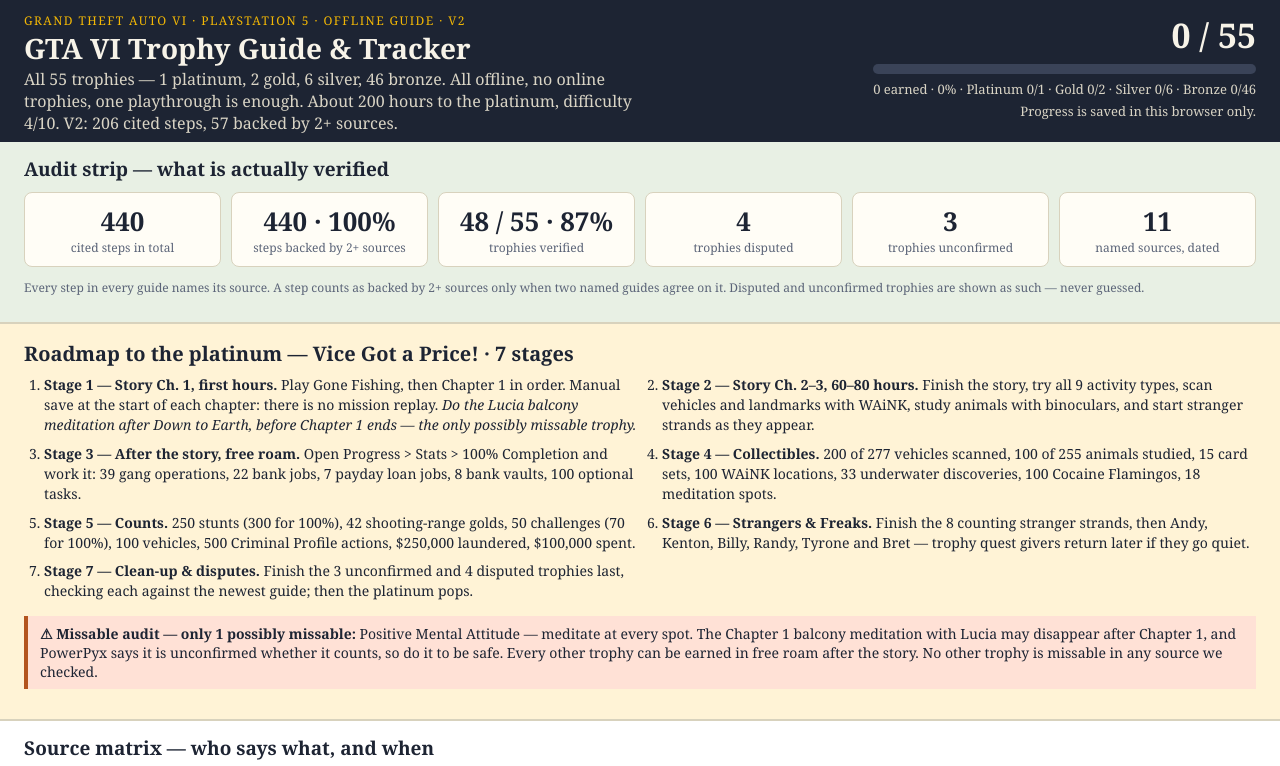
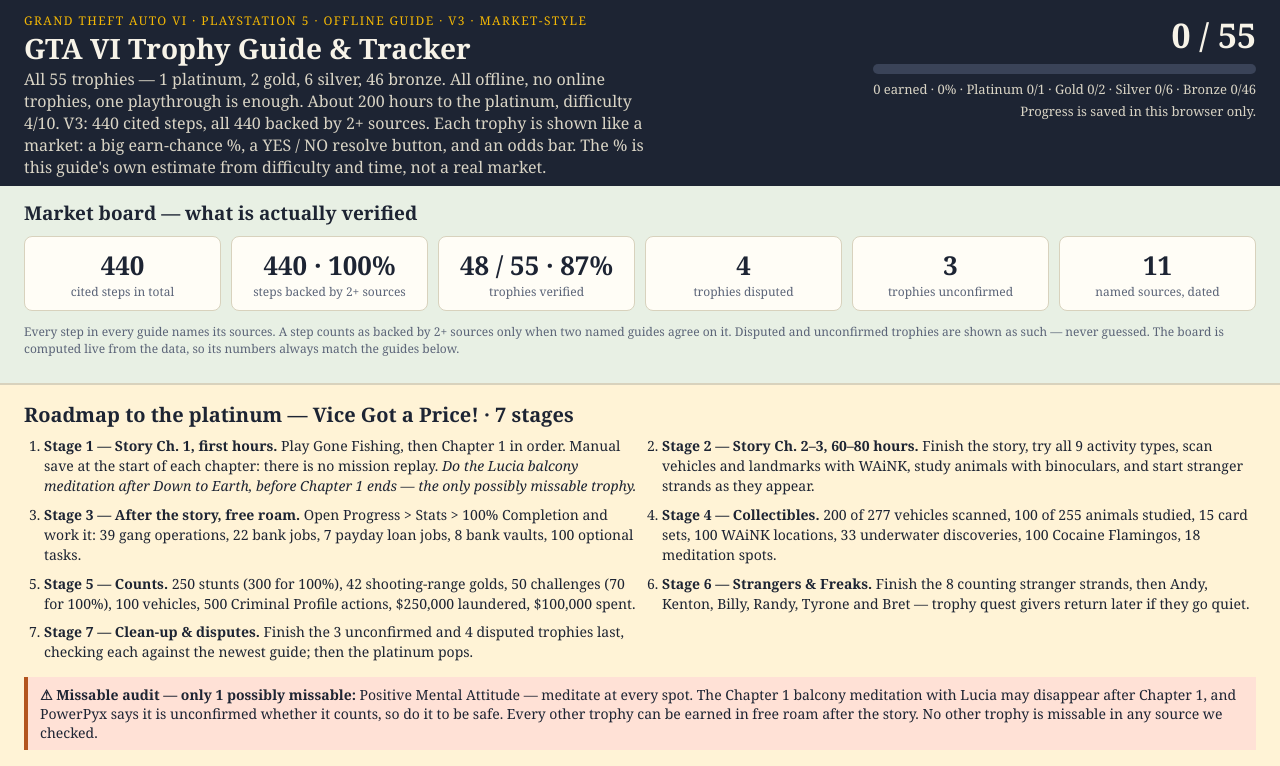
Before and after one commit to KimLyNamHa/gta6-trophy-guide-01-entry, a plain HTML site: page app/index.html in a window 1280 px wide. Shown: the top 766 px of the page. Drawn offline with Linux system fonts and the light colour scheme.

Commit message:
v3: app/index.html

```diff
--- a/app/index.html
+++ b/app/index.html
@@ -3,15 +3,15 @@
 <head>
 <meta charset="utf-8">
 <meta name="viewport" content="width=device-width, initial-scale=1">
-<title>GTA VI Trophy Guide &amp; Tracker — 55 trophies, 206 cited steps</title>
+<title>GTA VI Trophy Guide &amp; Tracker — 55 trophies, 440 cited steps, market-style</title>
 <link rel="stylesheet" href="style.css">
 </head>
 <body>
 <header class="top">
   <div>
-    <p class="kicker">Grand Theft Auto VI · PlayStation 5 · Offline guide · v2</p>
+    <p class="kicker">Grand Theft Auto VI · PlayStation 5 · Offline guide · v3 · Market-style</p>
     <h1>GTA VI Trophy Guide &amp; Tracker</h1>
-    <p class="sub">All 55 trophies — 1 platinum, 2 gold, 6 silver, 46 bronze. All offline, no online trophies, one playthrough is enough. About 200 hours to the platinum, difficulty 4/10. V2: 206 cited steps, 57 backed by 2+ sources.</p>
+    <p class="sub">All 55 trophies — 1 platinum, 2 gold, 6 silver, 46 bronze. All offline, no online trophies, one playthrough is enough. About 200 hours to the platinum, difficulty 4/10. V3: 440 cited steps, all 440 backed by 2+ sources. Each trophy is shown like a market: a big earn-chance %, a YES / NO resolve button, and an odds bar. The % is this guide's own estimate from difficulty and time, not a real market.</p>
   </div>
   <div class="progress" id="progressBox" aria-label="Progress">
     <div class="big" id="progressCount">0 / 55</div>
@@ -22,9 +22,9 @@
 </header>
 
 <section class="audit" id="auditStrip" aria-label="Audit strip">
-  <h2>Audit strip — what is actually verified</h2>
+  <h2>Market board — what is actually verified</h2>
   <div class="auditGrid" id="auditGrid"></div>
-  <p class="small">Every step in every guide names its source. A step counts as backed by 2+ sources only when two named guides agree on it. Disputed and unconfirmed trophies are shown as such — never guessed.</p>
+  <p class="small">Every step in every guide names its sources. A step counts as backed by 2+ sources only when two named guides agree on it. Disputed and unconfirmed trophies are shown as such — never guessed. The board is computed live from the data, so its numbers always match the guides below.</p>
 </section>
 
 <section class="roadmap" aria-label="Roadmap to the platinum">
@@ -71,7 +71,7 @@
 </main>
 
 <footer>
-  <p>Sources: trophy names, descriptions and grades are as PlayStation publishes them, as listed by Exophase (18 Nov 2026). Each step names its source beside it — PowerPyx (20 Nov), KeenGamer (19 Nov), GTAScoop (20 Nov), Output Lag (18 Nov), PSNProfiles, or Push Square (19 Nov) — and where sources disagree, the guide shows both sides. This guide is written for this entry, in its own words; it copies no other guide's text. No Rockstar logo or official artwork is used. The app works offline and makes no network requests.</p>
+  <p>Sources: trophy names, descriptions and grades are as PlayStation publishes them, as listed by Exophase (18 Nov 2026). Each step names its sources beside it — PowerPyx (20 Nov), KeenGamer (19 Nov), GTAScoop (20 Nov), Output Lag (18 Nov), PSNProfiles, Push Square (19 Nov), GameMapa (18 Nov), GuideDistrict (19 Nov), RogueBoost (20 Nov), GTABase (18 Nov), GameTrek (20 Nov), Lobby9 (20 Nov) — and where sources disagree, the guide shows both sides. This guide is written for this entry, in its own words; it copies no other guide's text. No Rockstar logo or official artwork is used, and no Polymarket logo or artwork is used. The app works offline and makes no network requests.</p>
   <p class="small">Online trophies: none. The filter list shows “Online” with 0 trophies, because the official list has none. Cheats disable trophies and saving, so keep them off your platinum save.</p>
 </footer>
 <script type="module" src="app.js"></script>
```
